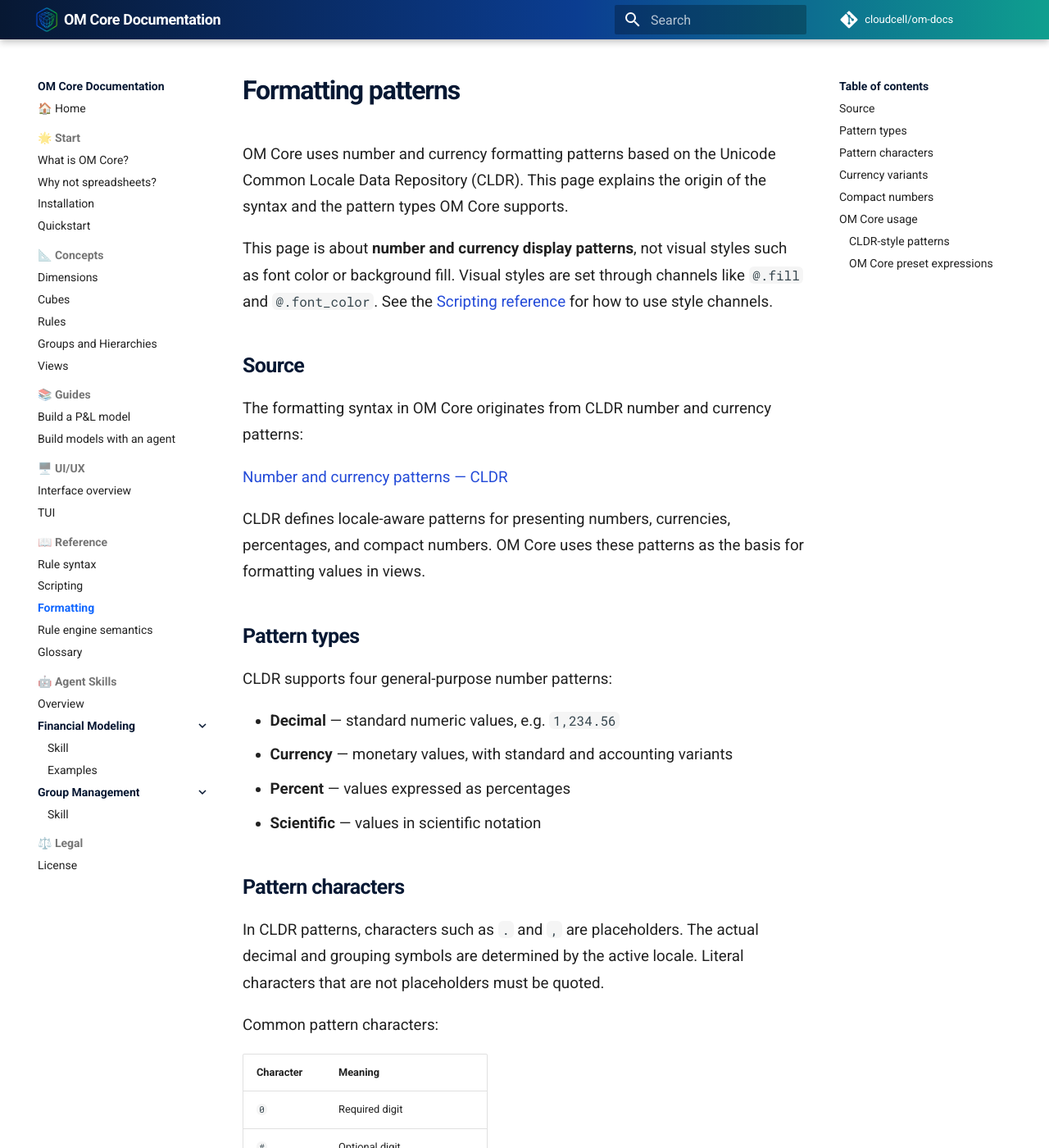
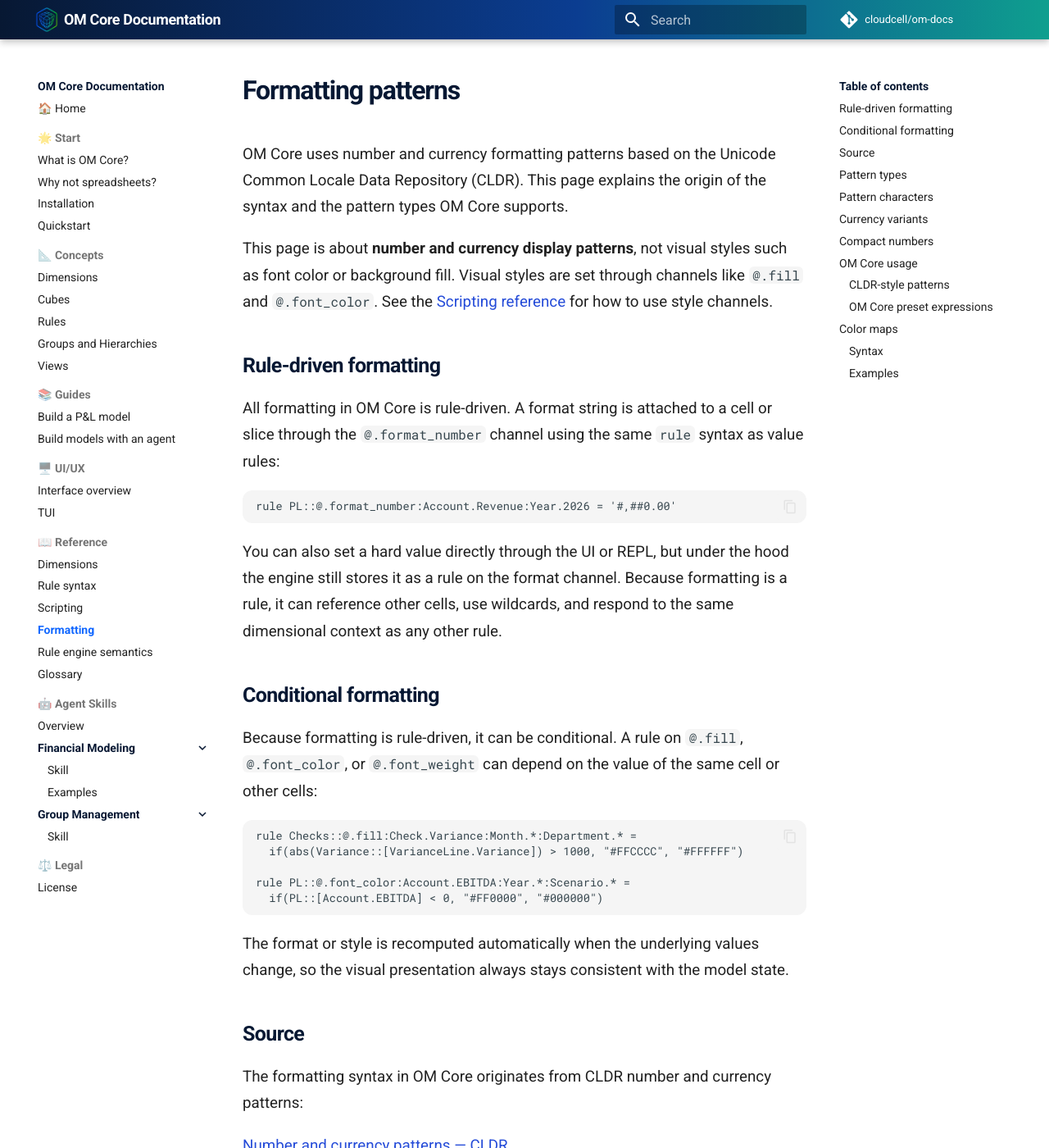
Before and after one commit to cloudcell/om-docs, an MkDocs documentation site: the page built from docs/reference/formatting.md, in a window 1280 px wide and 1400 px high. Shown: the whole window at 82% size. Built offline with MkDocs 1.6.1 and Material for MkDocs 9.7.7, drawn with Linux system fonts in a browser that asks for light colours; comment, search, counter and statistics services are not loaded; some of the changed text lies outside the part shown.

Commit message:
docs: add dimensions reference with channel semantics, sequential vs set types, and COLORMAP function
Add comprehensive dimensions.md reference covering dimension declaration, set vs seq types, channel system with @.value/@.fill/@.font_color, and dimensional item references. Expand formatting.md with rule-driven formatting section, conditional formatting examples, and COLORMAP function for gradient-based color maps. Add dimensions.md as first entry in Reference navigation.

````diff
--- a/docs/reference/formatting.md
+++ b/docs/reference/formatting.md
@@ -1,8 +1,45 @@
 # Formatting patterns
 
-OM Core uses number and currency formatting patterns based on the Unicode Common Locale Data Repository (CLDR). This page explains the origin of the syntax and the pattern types OM Core supports.
+OM Core uses number and currency formatting patterns based on the Unicode Common
+Locale Data Repository (CLDR). This page explains the origin of the syntax and
+the pattern types OM Core supports.
 
-This page is about **number and currency display patterns**, not visual styles such as font color or background fill. Visual styles are set through channels like `@.fill` and `@.font_color`. See the [Scripting reference](scripting.md) for how to use style channels.
+This page is about **number and currency display patterns**, not visual styles such
+as font color or background fill. Visual styles are set through channels like
+`@.fill` and `@.font_color`. See the [Scripting reference](scripting.md) for how
+to use style channels.
+
+## Rule-driven formatting
+
+All formatting in OM Core is rule-driven. A format string is attached to a cell
+or slice through the `@.format_number` channel using the same `rule` syntax as
+value rules:
+
+```openm
+rule PL::@.format_number:Account.Revenue:Year.2026 = '#,##0.00'
+```
+
+You can also set a hard value directly through the UI or REPL, but under the hood
+the engine still stores it as a rule on the format channel. Because formatting
+is a rule, it can reference other cells, use wildcards, and respond to the same
+dimensional context as any other rule.
+
+## Conditional formatting
+
+Because formatting is rule-driven, it can be conditional. A rule on `@.fill`,
+`@.font_color`, or `@.font_weight` can depend on the value of the same cell or
+other cells:
+
+```openm
+rule Checks::@.fill:Check.Variance:Month.*:Department.* =
+  if(abs(Variance::[VarianceLine.Variance]) > 1000, "#FFCCCC", "#FFFFFF")
+
+rule PL::@.font_color:Account.EBITDA:Year.*:Scenario.* =
+  if(PL::[Account.EBITDA] < 0, "#FF0000", "#000000")
+```
+
+The format or style is recomputed automatically when the underlying values change,
+so the visual presentation always stays consistent with the model state.
 
 ## Source
 
@@ -10,7 +47,9 @@ The formatting syntax in OM Core originates from CLDR number and currency patter
 
 [Number and currency patterns — CLDR](https://cldr.unicode.org/translation/number-currency-formats/number-and-currency-patterns)
 
-CLDR defines locale-aware patterns for presenting numbers, currencies, percentages, and compact numbers. OM Core uses these patterns as the basis for formatting values in views.
+CLDR defines locale-aware patterns for presenting numbers, currencies,
+percentages, and compact numbers. OM Core uses these patterns as the basis for
+formatting values in views.
 
 ## Pattern types
 
@@ -23,7 +62,9 @@ CLDR supports four general-purpose number patterns:
 
 ## Pattern characters
 
-In CLDR patterns, characters such as `.` and `,` are placeholders. The actual decimal and grouping symbols are determined by the active locale. Literal characters that are not placeholders must be quoted.
+In CLDR patterns, characters such as `.` and `,` are placeholders. The actual
+decimal and grouping symbols are determined by the active locale. Literal
+characters that are not placeholders must be quoted.
 
 Common pattern characters:
 
@@ -80,6 +129,43 @@ Common preset parameters include:
 | `negative` | Negative number style, e.g. `parentheses` |
 | `zero` | Zero display, e.g. `dash` |
 
+## Color maps
+
+OM Core supports color map functions for conditional color formatting. A color map
+maps a numeric value to a color along a named gradient.
+
+### Syntax
+
+```text
+COLORMAP("name", [min; max])
+```
+
+- `name` — the color map name, e.g. `"viridis"` or `"plasma"`.
+- `[min; max]` — the value range to map to the gradient.
+
+The function returns a color for the current cell value by interpolating it
+between `min` and `max` across the named gradient.
+
+### Examples
+
+Use `COLORMAP` on the `@.fill` or `@.font_color` channel:
+
+```openm
+rule PL::@.fill:Account.EBITDA:Year.*:Scenario.* =
+  COLORMAP("viridis", [0; 100000])
+
+rule Variance::@.fill:VarianceLine.VariancePct:Account.*:Month.* =
+  COLORMAP("plasma", [-0.5; 0.5])
+```
+
+In the first example, an EBITDA value of `0` maps to one end of the Viridis
+gradient and `100000` maps to the other end. Values in between receive an
+interpolated color. In the second example, negative and positive variance
+percentages are shown on opposite ends of the Plasma gradient.
+
+Color maps are useful for heatmaps, variance highlighting, and any visual
+formatting that should scale continuously with a numeric value.
+
 For the full CLDR specification, see:
 
 [Number and currency patterns — CLDR](https://cldr.unicode.org/translation/number-currency-formats/number-and-currency-patterns)
--- a/mkdocs.yml
+++ b/mkdocs.yml
@@ -58,6 +58,7 @@ nav:
       - Interface overview: ui-ux/interface.md
       - TUI: ui-ux/tui.md
   - 📖 Reference:
+      - Dimensions: reference/dimensions.md
       - Rule syntax: reference/rule-syntax.md
       - Scripting: reference/scripting.md
       - Formatting: reference/formatting.md
````
Also changed, not shown: other parts of docs/reference/formatting.md (+14 -6 lines), docs/reference/dimensions.md (added, +204 -0 lines).
